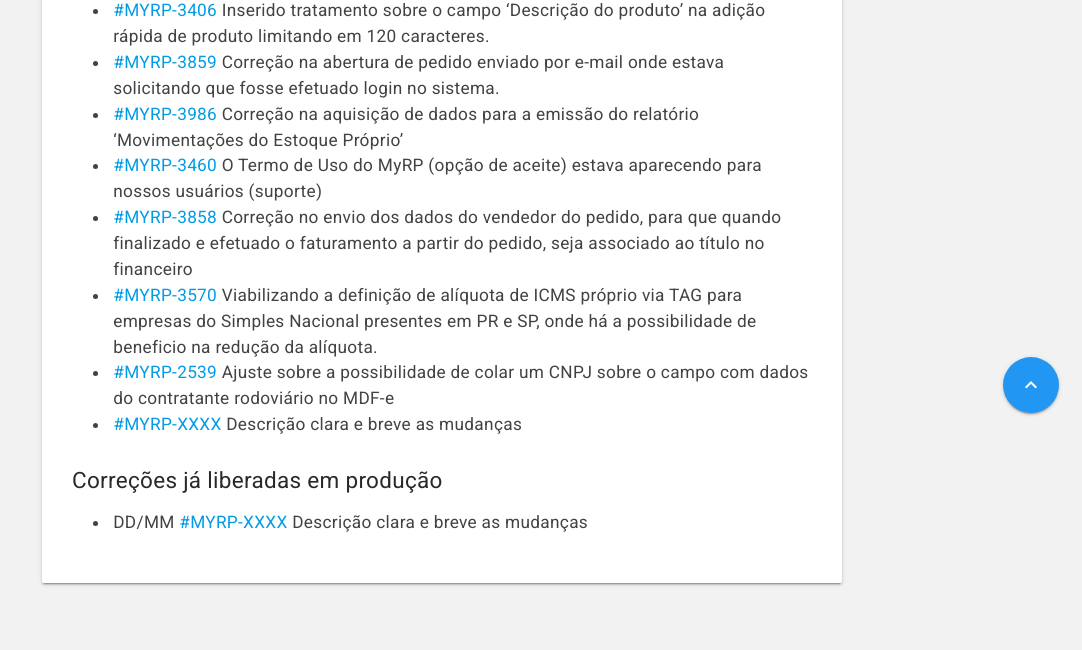
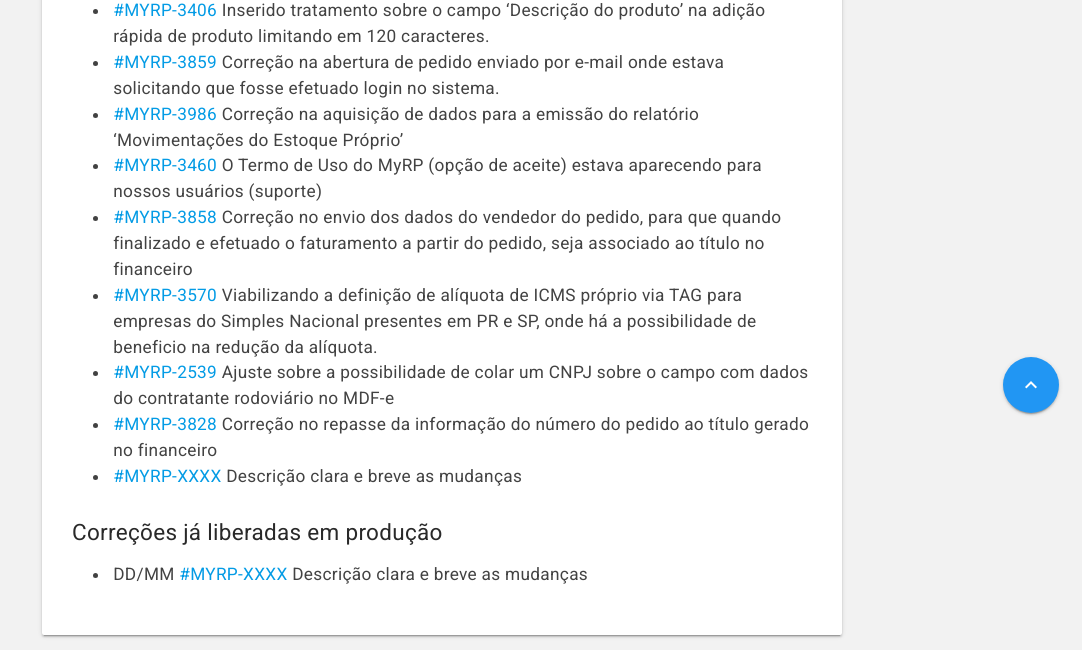
Before and after one commit to myrp-maicon/changelog-myrp, a Jekyll site: the page built from docs/myrp/19.03.02.md, in a window 1280 px wide. Shown: the part 464-1114 px from the top of the page, without its empty margins (198-1280 px from the left). Built offline with Jekyll 4.4.1, drawn with Linux system fonts in a browser that asks for light colours; nearby versions of some CDN libraries; our own code applies the rules of GitHub Pages for plain Markdown files; the repository's description, which GitHub fills in, is left out; before the commit the page ends 1062 px from its top, so only the background shows below that.

Commit message:
Update 19.03.02.md
MYRP-3828 - Correção no repasse da informação do número do pedido ao título gerado no financeiro

```diff
--- a/docs/myrp/19.03.02.md
+++ b/docs/myrp/19.03.02.md
@@ -11,6 +11,7 @@
 * [#MYRP-3858](https://devmyrp.atlassian.net/browse/MYRP-3858) Correção no envio dos dados do vendedor do pedido, para que quando finalizado e efetuado o faturamento a partir do pedido, seja associado ao título no financeiro
 * [#MYRP-3570](https://devmyrp.atlassian.net/browse/MYRP-3570) Viabilizando a definição de alíquota de ICMS próprio via TAG para empresas do Simples Nacional presentes em PR e SP, onde há a possibilidade de beneficio na redução da alíquota.
 * [#MYRP-2539](https://devmyrp.atlassian.net/browse/MYRP-2539) Ajuste sobre a possibilidade de colar um CNPJ sobre o campo com dados do contratante rodoviário no MDF-e
+* [#MYRP-3828](https://devmyrp.atlassian.net/browse/MYRP-3828) Correção no repasse da informação do número do pedido ao título gerado no financeiro
 * [#MYRP-XXXX]() Descrição clara e breve as mudanças
 
 ## Correções já liberadas em produção
```
